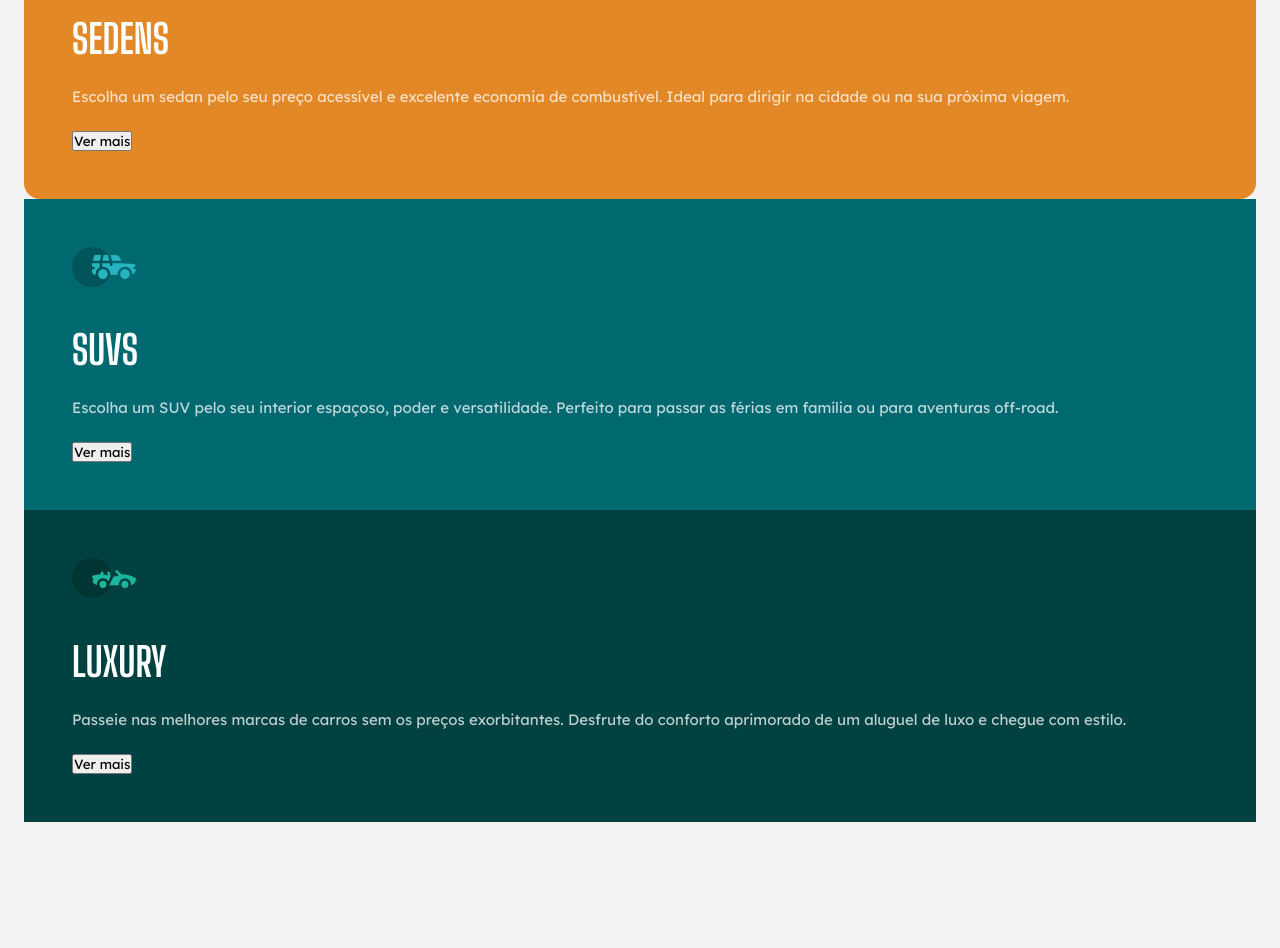
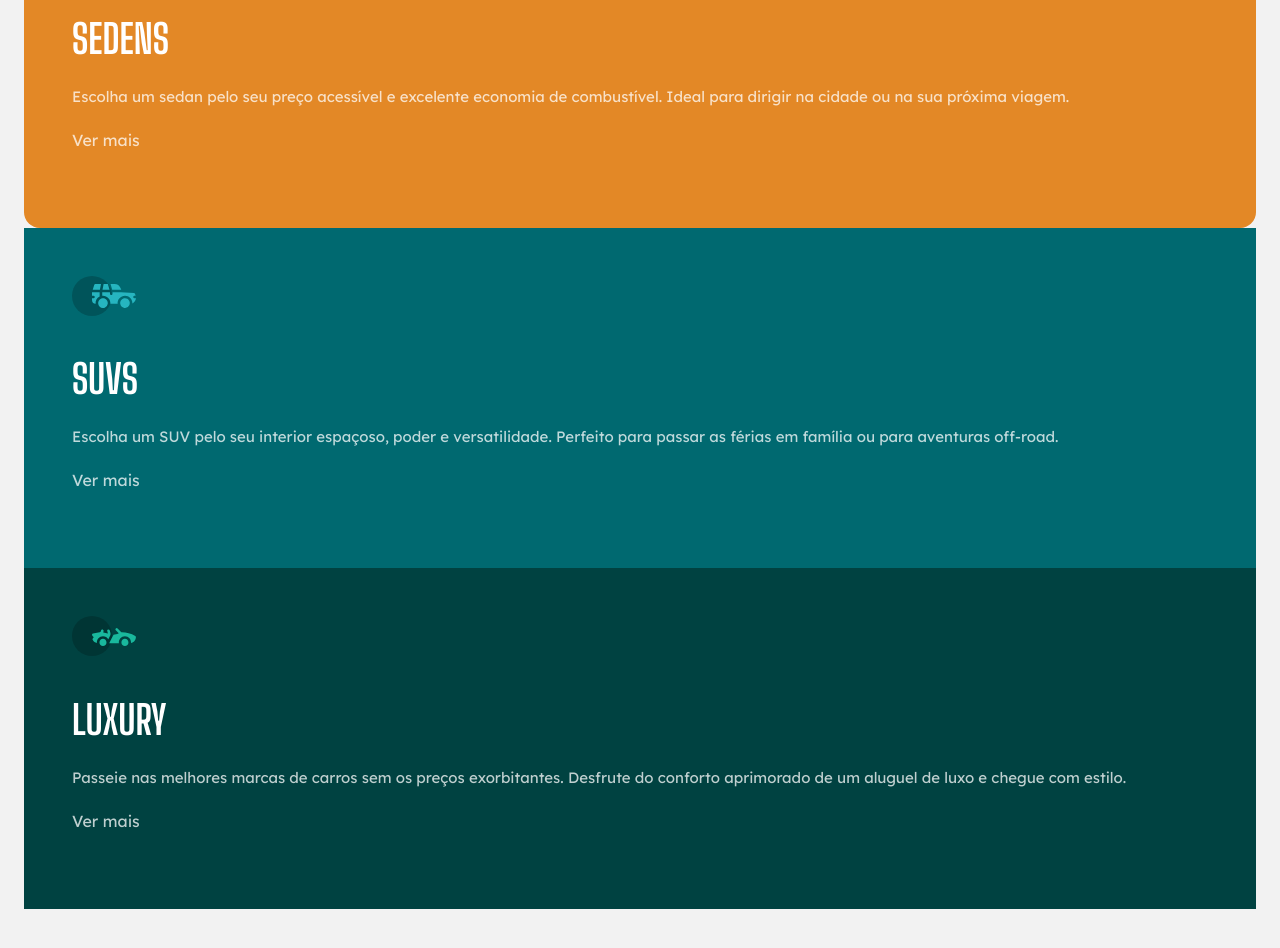
Before and after one commit to LimaAnthonyY/Atividade---Projeto-Carros, a plain HTML site: page Atividade---Projeto-Carros/index.html in a window 1280 px wide. Shown: the part 200-1148 px from the top of the page. Before the commit the page ends 1110 px from the top, so only its background shows below. Drawn offline with Linux system fonts and the light colour scheme.

Commit message:
Desenvolvimento do CSS, continuação da onde parei em sala

```diff
--- a/Atividade---Projeto-Carros/index.html
+++ b/Atividade---Projeto-Carros/index.html
@@ -21,7 +21,7 @@
             <p>Escolha um sedan pelo seu preço acessível e excelente economia de combustível. Ideal para dirigir na
                 cidade ou na sua próxima viagem.</p>
 
-            <Button>Ver mais</Button>
+                <a href=""> Ver mais</a>
         </section>
         <section class="suvs card">
             <img src="./Imagens/icon-suvs.svg" alt="">
@@ -30,7 +30,7 @@
             <p>Escolha um SUV pelo seu interior espaçoso, poder e versatilidade. Perfeito para passar as férias em
                 família ou para aventuras off-road.</p>
 
-            <Button>Ver mais</Button>
+            <a href=""> Ver mais</a>
         </section>
         <section class="luxury card">
             <img src="./Imagens/icon-luxury.svg" alt="">
@@ -39,7 +39,7 @@
             <p>Passeie nas melhores marcas de carros sem os preços exorbitantes. Desfrute do conforto aprimorado de um
                 aluguel de luxo e chegue com estilo.</p>
 
-            <Button>Ver mais</Button>
+            <a href=""> Ver mais</a>
         </section>
     </main>
 </body>
--- a/Atividade---Projeto-Carros/style.css
+++ b/Atividade---Projeto-Carros/style.css
@@ -29,9 +29,21 @@ h2 {
 }
 
 p {
+    font-family: ;
     color: var(--transparent-white);
     font-size: 0.9375rem;
     margin-bottom: 1.5rem;
+}
+
+a {
+    display: block;
+    text-decoration: none;
+    color: var(--transparent-white);
+    margin-bottom: 1.875rem;
+}
+
+section {
+    padding: 3rem;
 }
 
 .card {
```
